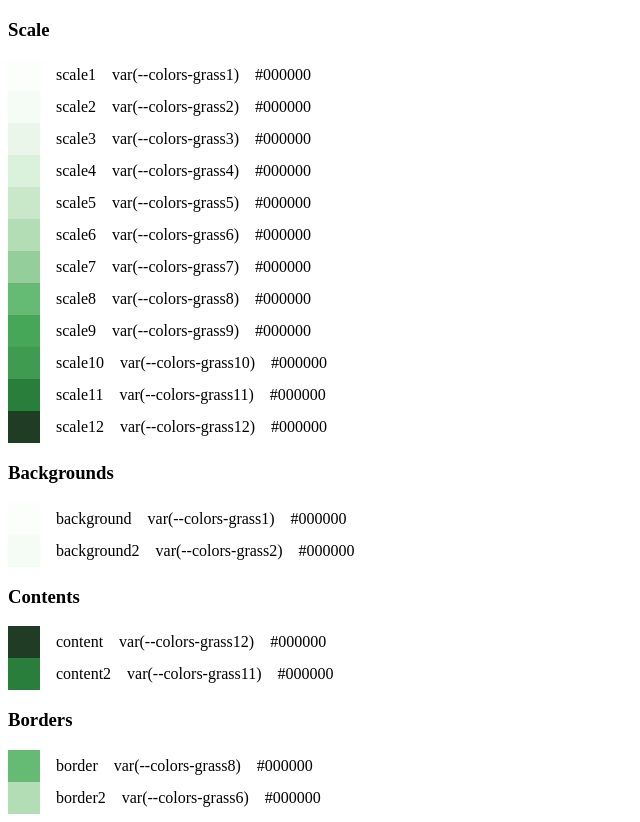
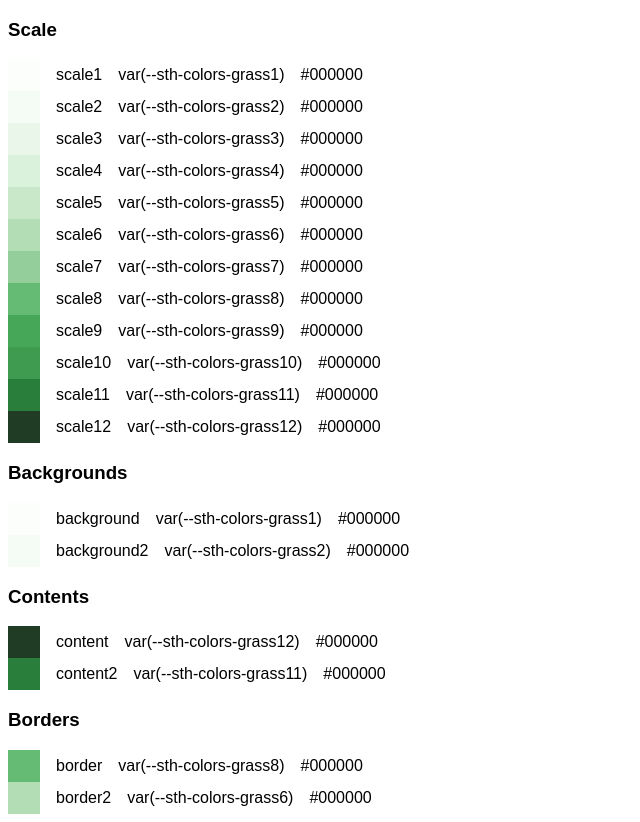
Before and after one commit to baoengineer/sth, a Next.js app: page /color in a window 1280 px wide. Shown: the whole page, without its empty margins (0-640 px from the left). Built offline with nearby package versions, Linux system fonts and the light colour scheme.

Commit message:
feat: add fonts

```diff
--- a/package.json
+++ b/package.json
@@ -25,6 +25,7 @@
 		"semantic-release": "semantic-release"
 	},
 	"dependencies": {
+		"@fontsource/space-grotesk": "^4.5.13",
 		"@radix-ui/colors": "^0.1.7",
 		"@radix-ui/react-icons": "^1.3.0",
 		"@stitches/react": "^1.2.8",
--- /dev/null
+++ b/pages/_app.tsx
@@ -0,0 +1,6 @@
+import '@/src/styles/base.css';
+import type { AppProps } from 'next/app';
+
+export default function App({ Component, pageProps }: AppProps) {
+	return <Component {...pageProps} />;
+}
--- a/pages/_meta.json
+++ b/pages/_meta.json
@@ -10,7 +10,7 @@
 	"spacing": "Spacing",
 	"typography": "Typography",
 	"icons": "Icons",
-	"---": {
+	"--": {
     "type": "separator"
   },
 	"actions": "Actions",
--- a/src/index.ts
+++ b/src/index.ts
@@ -1,2 +1,4 @@
+import '@fontsource/space-grotesk';
+
 export * from './stitches';
 export * from './components';
--- a/src/stitches.ts
+++ b/src/stitches.ts
@@ -2,6 +2,7 @@ import { createStitches } from '@stitches/react';
 import { grass } from '@radix-ui/colors';
 
 export const { theme, styled } = createStitches({
+	prefix: 'sth',
 	theme: {
 		colors: {
 			...grass,
--- /dev/null
+++ b/src/styles/base.css
@@ -0,0 +1,20 @@
+:root {
+	--sth-font-family: 'Space Grotesk', sans-serif;
+}
+
+*,
+*:before,
+*:after {
+	box-sizing: border-box;
+}
+
+body {
+	-webkit-font-smoothing: antialiased;
+	-moz-osx-font-smoothing: grayscale;
+	font-family: var(--sth-font-family);
+}
+
+a {
+	color: inherit;
+	text-decoration: none;
+}
```
Also changed, not shown: pages/customize.mdx (added), styles/globals.css (indentation only), 2 other files (tests, documents, lock files or other folders).
